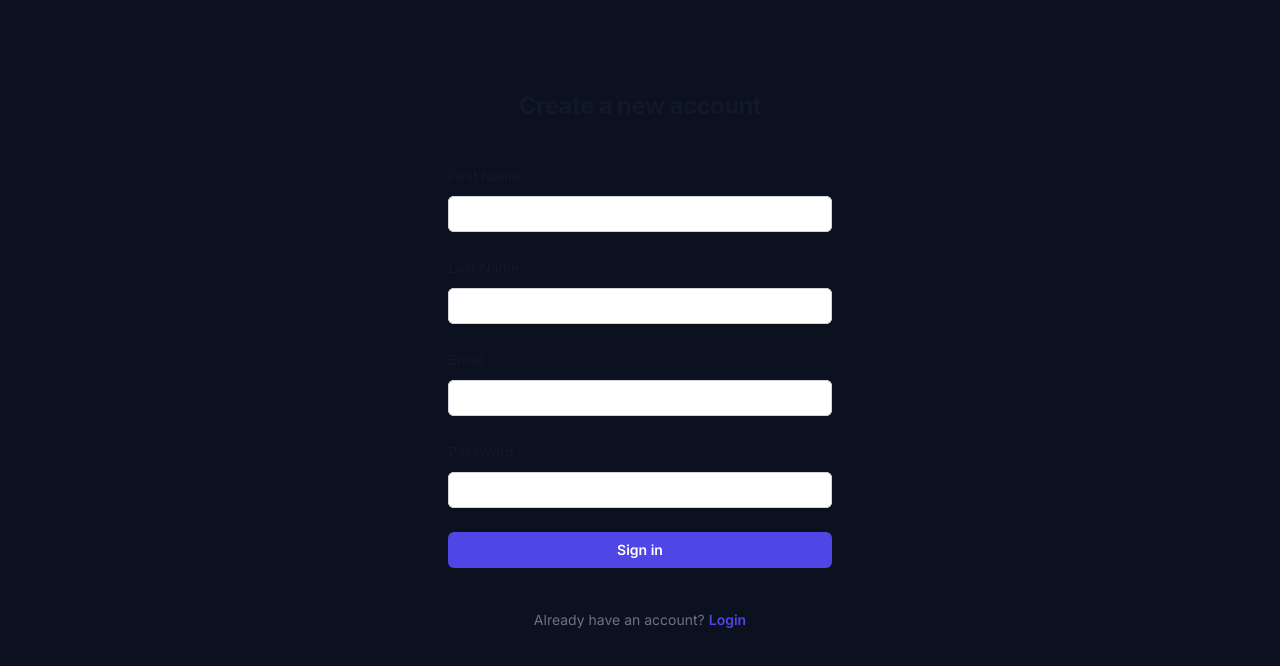
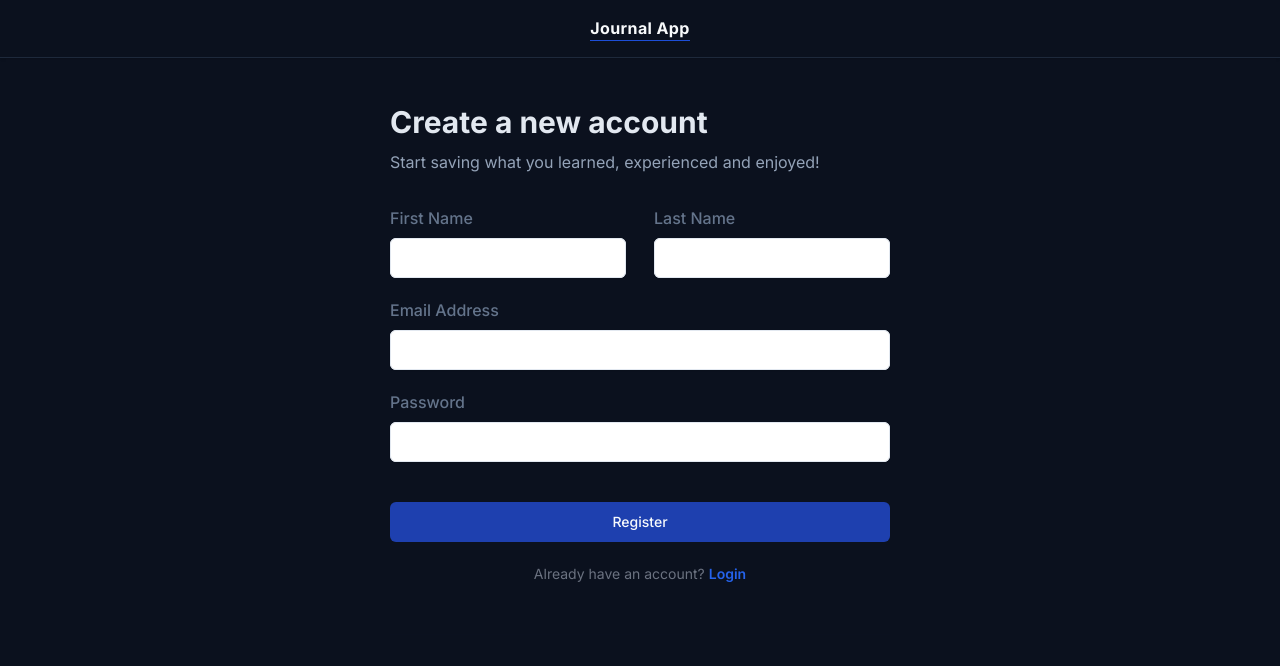
Before and after one commit to Aditya6101/journal-app, a Next.js app: page /register in a window 1280 px wide. Shown: the top 666 px of the page. Built offline with nearby package versions, Linux system fonts and the light colour scheme; no server answers; what @workos-inc/node would draw is missing.

Commit message:
changes in layout and forms

```diff
--- a/src/app/layout.tsx
+++ b/src/app/layout.tsx
@@ -1,6 +1,7 @@
 import type { Metadata } from "next";
 import { Inter } from "next/font/google";
 import "./globals.css";
+import Header from "@/components/Header";
 
 const inter = Inter({ subsets: ["latin"] });
 
@@ -16,7 +17,12 @@ export default function RootLayout({
 }>) {
   return (
     <html lang="en">
-      <body className={`${inter.className} bg-[#0b111e]`}>{children}</body>
+      <body className={`${inter.className} bg-[#0b111e]`}>
+        <Header />
+        <main className="flex flex-col items-center justify-between max-w-4xl min-h-screen p-4 mx-auto">
+          {children}
+        </main>
+      </body>
     </html>
   );
 }
--- a/src/app/login/page.tsx
+++ b/src/app/login/page.tsx
@@ -1,4 +1,6 @@
 import { getJwtSecretKey, workos } from "@/auth";
+import { Button } from "@/components/ui/button";
+import { Input } from "@/components/ui/input";
 import assert from "assert";
 import { SignJWT } from "jose";
 import { cookies } from "next/headers";
@@ -40,75 +42,113 @@ async function login(formData: FormData) {
 
 export default function Login() {
   return (
-    <div className="flex min-h-full flex-1 flex-col justify-center px-6 py-12 lg:px-8">
-      <div className="sm:mx-auto sm:w-full sm:max-w-sm">
-        <h2 className="mt-10 text-center text-2xl font-bold leading-9 tracking-tight text-gray-900">
+    <form
+      action={login}
+      className="flex flex-col items-center justify-center w-full pt-8"
+    >
+      <div className="space-y-12">
+        <div className="border-b border-gray-900/10 pb-12 min-w-[500px]">
+          <h2 className="text-3xl font-bold leading-8 text-slate-200">
             Log in to your account
           </h2>
-      </div>
+          <p className="mt-3 text-base leading-6 text-slate-400">
+            Start saving what you learned, experienced and enjoyed!
+          </p>
 
-      <div className="mt-10 sm:mx-auto sm:w-full sm:max-w-sm">
-        <form className="space-y-6" action={login}>
-          <div>
+          <div className="mt-8">
+            <div className="mt-5">
               <label
                 htmlFor="email"
-              className="block text-sm font-medium leading-6 text-gray-900"
+                className="block text-base font-medium leading-6 text-slate-500"
               >
-              Email
+                Email Address
               </label>
-            <div className="mt-2">
-              <input
-                id="email"
-                name="email"
-                type="email"
-                required
-                className="block w-full rounded-md border-0 py-1.5 px-2 text-gray-900 shadow-sm ring-1 ring-inset ring-gray-300 placeholder:text-gray-400 focus:ring-2 focus:ring-inset focus:ring-indigo-600 sm:text-sm sm:leading-6"
-              />
+
+              <div className="flex w-full mt-2 rounded-md shadow-sm ring-1 ring-inset ring-gray-300 focus-within:ring-2 focus-within:ring-inset focus-within:ring-blue-600">
+                <Input type="email" name="email" id="email" />
               </div>
             </div>
 
-          <div>
-            <div className="flex items-center justify-between">
+            <div className="mt-5">
               <label
                 htmlFor="password"
-                className="block text-sm font-medium leading-6 text-gray-900"
+                className="block text-base font-medium leading-6 text-slate-500"
               >
                 Password
               </label>
-            </div>
 
-            <div className="mt-2">
-              <input
-                id="password"
-                name="password"
-                type="password"
-                autoComplete="current-password"
-                required
-                className="block w-full rounded-md border-0 py-1.5 px-2 text-gray-900 shadow-sm ring-1 ring-inset ring-gray-300 placeholder:text-gray-400 focus:ring-2 focus:ring-inset focus:ring-indigo-600 sm:text-sm sm:leading-6"
-              />
+              <div className="flex w-full mt-2 rounded-md shadow-sm ring-1 ring-inset ring-gray-300 focus-within:ring-2 focus-within:ring-inset focus-within:ring-blue-600">
+                <Input type="password" name="password" id="password" />
               </div>
             </div>
 
-          <div>
-            <button
-              type="submit"
-              className="flex w-full justify-center rounded-md bg-indigo-600 px-2 py-1.5 px-2 text-sm font-semibold leading-6 text-white shadow-sm hover:bg-indigo-500 focus-visible:outline focus-visible:outline-2 focus-visible:outline-offset-2 focus-visible:outline-indigo-600"
-            >
-              Log in
-            </button>
+            <div className="flex items-center justify-center w-full mt-10">
+              <Button type="submit" className="w-full bg-blue-800">
+                Login
+              </Button>
             </div>
-        </form>
 
-        <p className="mt-10 text-center text-sm text-gray-500">
+            <p className="mt-10 text-sm text-center text-gray-500">
               Don&apos;t have an account?{" "}
               <Link
                 href="/register"
-            className="font-semibold leading-6 text-indigo-600 hover:text-indigo-500"
+                className="font-semibold leading-6 text-blue-600 hover:text-blue-500"
               >
                 Create
               </Link>
             </p>
           </div>
         </div>
+      </div>
+    </form>
   );
 }
+
+// <div>
+//           <label
+//             htmlFor="email"
+//             className="block text-base font-medium leading-6 text-slate-500"
+//           >
+//             Email
+//           </label>
+//           <div className="mt-2">
+//             <input
+//               id="email"
+//               name="email"
+//               type="email"
+//               required
+//               className="block w-full rounded-md border-0 py-1.5 px-2 text-gray-900 shadow-sm ring-1 ring-inset ring-gray-300 placeholder:text-gray-400 focus:ring-2 focus:ring-inset focus:ring-blue-600 sm:text-sm sm:leading-6"
+//             />
+//           </div>
+//         </div>
+
+//         <div>
+//           <div className="flex items-center justify-between">
+//             <label
+//               htmlFor="password"
+//               className="block text-base font-medium leading-6 text-slate-500"
+//             >
+//               Password
+//             </label>
+//           </div>
+
+//           <div className="mt-2">
+//             <input
+//               id="password"
+//               name="password"
+//               type="password"
+//               autoComplete="current-password"
+//               required
+//               className="block w-full rounded-md border-0 py-1.5 px-2 text-gray-900 shadow-sm ring-1 ring-inset ring-gray-300 placeholder:text-gray-400 focus:ring-2 focus:ring-inset focus:ring-blue-600 sm:text-sm sm:leading-6"
+//             />
+//           </div>
+//         </div>
+
+//         <div>
+//           <button
+//             type="submit"
+//             className="flex w-full justify-center rounded-md bg-blue-600 py-1.5 px-2 text-sm font-semibold leading-6 text-white shadow-sm hover:bg-blue-500 focus-visible:outline focus-visible:outline-2 focus-visible:outline-offset-2 focus-visible:outline-blue-600"
+//           >
+//             Log in
+//           </button>
+//         </div>
--- a/src/app/register/page.tsx
+++ b/src/app/register/page.tsx
@@ -1,4 +1,6 @@
 import { getJwtSecretKey, workos } from "@/auth";
+import { Button } from "@/components/ui/button";
+import { Input } from "@/components/ui/input";
 import { prisma } from "@/db";
 import assert from "assert";
 import { SignJWT } from "jose";
@@ -53,111 +55,90 @@ async function register(formData: FormData) {
 
 export default function Register() {
   return (
-    <div className="flex min-h-full flex-1 flex-col justify-center px-6 py-12 lg:px-8">
-      <div className="sm:mx-auto sm:w-full sm:max-w-sm">
-        <h2 className="mt-10 text-center text-2xl font-bold leading-9 tracking-tight text-gray-900">
+    <form
+      action={register}
+      className="flex flex-col items-center justify-center w-full pt-8"
+    >
+      <div className="space-y-12">
+        <div className="border-b border-gray-900/10 pb-12 min-w-[500px]">
+          <h2 className="text-3xl font-bold leading-8 text-slate-200">
             Create a new account
           </h2>
-      </div>
+          <p className="mt-3 text-base leading-6 text-slate-400">
+            Start saving what you learned, experienced and enjoyed!
+          </p>
 
-      <div className="mt-10 sm:mx-auto sm:w-full sm:max-w-sm">
-        <form className="space-y-6" action={register}>
+          <div className="mt-8">
+            <div className="mt-5 flex items-center justify-between">
               <div>
                 <label
                   htmlFor="firstName"
-              className="block text-sm font-medium leading-6 text-gray-900"
+                  className="block text-base font-medium leading-6 text-slate-500"
                 >
                   First Name
                 </label>
-            <div className="mt-2">
-              <input
-                id="firstName"
-                name="firstName"
-                type="firstName"
-                required
-                className="block w-full rounded-md border-0 py-1.5 px-2 text-gray-900 shadow-sm ring-1 ring-inset ring-gray-300 placeholder:text-gray-400 focus:ring-2 focus:ring-inset focus:ring-indigo-600 sm:text-sm sm:leading-6"
-              />
+                <div className="flex w-full mt-2 rounded-md shadow-sm ring-1 ring-inset ring-gray-300 focus-within:ring-2 focus-within:ring-inset focus-within:ring-blue-600">
+                  <Input type="text" name="firstName" id="firstName" />
                 </div>
               </div>
 
               <div>
                 <label
                   htmlFor="lastName"
-              className="block text-sm font-medium leading-6 text-gray-900"
+                  className="block text-base font-medium leading-6 text-slate-500"
                 >
                   Last Name
                 </label>
-            <div className="mt-2">
-              <input
-                id="lastName"
-                name="lastName"
-                type="lastName"
-                required
-                className="block w-full rounded-md border-0 py-1.5 px-2 text-gray-900 shadow-sm ring-1 ring-inset ring-gray-300 placeholder:text-gray-400 focus:ring-2 focus:ring-inset focus:ring-indigo-600 sm:text-sm sm:leading-6"
-              />
+                <div className="flex w-full mt-2 rounded-md shadow-sm ring-1 ring-inset ring-gray-300 focus-within:ring-2 focus-within:ring-inset focus-within:ring-blue-600">
+                  <Input type="text" name="lastName" id="lastName" />
+                </div>
               </div>
             </div>
 
-          <div>
+            <div className="mt-5">
               <label
                 htmlFor="email"
-              className="block text-sm font-medium leading-6 text-gray-900"
+                className="block text-base font-medium leading-6 text-slate-500"
               >
-              Email
+                Email Address
               </label>
-            <div className="mt-2">
-              <input
-                id="email"
-                name="email"
-                type="email"
-                required
-                className="block w-full rounded-md border-0 py-1.5 px-2 text-gray-900 shadow-sm ring-1 ring-inset ring-gray-300 placeholder:text-gray-400 focus:ring-2 focus:ring-inset focus:ring-indigo-600 sm:text-sm sm:leading-6"
-              />
+
+              <div className="flex w-full mt-2 rounded-md shadow-sm ring-1 ring-inset ring-gray-300 focus-within:ring-2 focus-within:ring-inset focus-within:ring-blue-600">
+                <Input type="email" name="email" id="email" />
               </div>
             </div>
 
-          <div>
-            <div className="flex items-center justify-between">
+            <div className="mt-5">
               <label
                 htmlFor="password"
-                className="block text-sm font-medium leading-6 text-gray-900"
+                className="block text-base font-medium leading-6 text-slate-500"
               >
                 Password
               </label>
-            </div>
 
-            <div className="mt-2">
-              <input
-                id="password"
-                name="password"
-                type="password"
-                autoComplete="current-password"
-                required
-                className="block w-full rounded-md border-0 py-1.5 px-2 text-gray-900 shadow-sm ring-1 ring-inset ring-gray-300 placeholder:text-gray-400 focus:ring-2 focus:ring-inset focus:ring-indigo-600 sm:text-sm sm:leading-6"
-              />
+              <div className="flex w-full mt-2 rounded-md shadow-sm ring-1 ring-inset ring-gray-300 focus-within:ring-2 focus-within:ring-inset focus-within:ring-blue-600">
+                <Input type="password" name="password" id="password" />
               </div>
             </div>
 
-          <div>
-            <button
-              type="submit"
-              className="flex w-full justify-center rounded-md bg-indigo-600 px-2 py-1.5 px-2 text-sm font-semibold leading-6 text-white shadow-sm hover:bg-indigo-500 focus-visible:outline focus-visible:outline-2 focus-visible:outline-offset-2 focus-visible:outline-indigo-600"
-            >
-              Sign in
-            </button>
+            <div className="flex items-center justify-center w-full mt-10">
+              <Button type="submit" className="w-full bg-blue-800">
+                Register
+              </Button>
             </div>
-        </form>
 
-        <p className="mt-10 text-center text-sm text-gray-500">
+            <p className="mt-5 text-sm text-center text-gray-500">
               Already have an account?{" "}
               <Link
                 href="/login"
-            className="font-semibold leading-6 text-indigo-600 hover:text-indigo-500"
+                className="font-semibold leading-6 text-blue-600 hover:text-blue-500"
               >
                 Login
               </Link>
             </p>
           </div>
         </div>
+      </div>
+    </form>
   );
 }
--- a/src/components/CreateEntry.tsx
+++ b/src/components/CreateEntry.tsx
@@ -2,19 +2,18 @@ import { getUser } from "@/auth";
 import { prisma } from "@/db";
 import { Category } from "@prisma/client";
 import assert from "assert";
-import { redirect } from "next/navigation";
+import { revalidatePath } from "next/cache";
+import { Button } from "./ui/button";
 import { Input } from "./ui/input";
-import { Textarea } from "./ui/textarea";
 import {
   Select,
   SelectContent,
   SelectGroup,
   SelectItem,
-  SelectLabel,
   SelectTrigger,
   SelectValue,
 } from "./ui/select";
-import { Button } from "./ui/button";
+import { Textarea } from "./ui/textarea";
 
 async function createEntry(formData: FormData) {
   "use server";
@@ -36,7 +35,7 @@ async function createEntry(formData: FormData) {
 
   if (!user || !isAuthenticated) throw new Error("User not found");
 
-  let { firstName, id } = user;
+  let { firstName, email } = user;
 
   firstName = firstName || "";
 
@@ -47,19 +46,18 @@ async function createEntry(formData: FormData) {
       category,
       user: {
         connect: {
-          id,
+          email,
         },
       },
     },
   });
 
-  return redirect("/");
+  return revalidatePath("/");
 }
 
 export default function Create() {
   return (
-    <main className="flex min-h-screen flex-col items-center justify-between p-12">
-      <form action={createEntry}>
+    <form action={createEntry} className="w-full pt-8">
       <div className="space-y-12">
         <div className="border-b border-gray-900/10 pb-12 min-w-[500px]">
           <h2 className="text-2xl font-bold leading-8 text-slate-200">
@@ -69,41 +67,7 @@ export default function Create() {
             Share what you learned, experienced and enjoyed!
           </p>
 
-            <div className="mt-10 grid grid-cols-1 gap-x-6 gap-y-8 sm:grid-cols-6">
-              <div className="sm:col-span-4">
-                <label
-                  htmlFor="title"
-                  className="block text-base font-medium leading-6 text-slate-500"
-                >
-                  Title
-                </label>
-                <div className="mt-2">
-                  <div className="flex rounded-md shadow-sm ring-1 ring-inset ring-gray-300 focus-within:ring-2 focus-within:ring-inset focus-within:ring-indigo-600 sm:max-w-md">
-                    <Input
-                      type="text"
-                      name="title"
-                      id="title"
-                      placeholder="A nice title..."
-                    />
-                  </div>
-                </div>
-              </div>
-
-              <div className="col-span-full">
-                <label
-                  htmlFor="body"
-                  className="block text-base font-medium leading-6 text-slate-500"
-                >
-                  Description
-                </label>
-                <div className="mt-2">
-                  <Textarea id="body" name="body" rows={3} defaultValue={""} />
-                </div>
-                <p className="mt-3 text-sm leading-6 text-slate-600">
-                  Write a few sentences about how it went
-                </p>
-              </div>
-
+          <div className="grid grid-cols-1 mt-10 gap-x-6 gap-y-8 sm:grid-cols-6">
             <div className="sm:col-span-3">
               <label
                 htmlFor="category"
@@ -127,11 +91,40 @@ export default function Create() {
                 </Select>
               </div>
             </div>
+
+            <div className="sm:col-span-4">
+              <label
+                htmlFor="title"
+                className="block text-base font-medium leading-6 text-slate-500"
+              >
+                Title
+              </label>
+              <div className="mt-2">
+                <div className="flex rounded-md shadow-sm ring-1 ring-inset ring-gray-300 focus-within:ring-2 focus-within:ring-inset focus-within:ring-indigo-600 sm:max-w-md">
+                  <Input type="text" name="title" id="title" />
                 </div>
               </div>
             </div>
 
-        <div className="mt-6 flex items-center justify-end gap-x-6">
+            <div className="col-span-full">
+              <label
+                htmlFor="body"
+                className="block text-base font-medium leading-6 text-slate-500"
+              >
+                Description
+              </label>
+              <div className="mt-2">
+                <Textarea id="body" name="body" rows={5} />
+              </div>
+              <p className="mt-3 text-sm leading-6 text-slate-500">
+                Write a few sentences about how was it
+              </p>
+            </div>
+          </div>
+        </div>
+      </div>
+
+      <div className="flex items-center justify-end mt-6 gap-x-6">
         <Button type="submit" className="bg-blue-900">
           Save
         </Button>
@@ -140,6 +133,5 @@ export default function Create() {
         </Button>
       </div>
     </form>
-    </main>
   );
 }
--- /dev/null
+++ b/src/components/Header.tsx
@@ -0,0 +1,31 @@
+import { clearCookie, getUser } from "@/auth";
+import { Button } from "./ui/button";
+
+export default async function Header() {
+  const { isAuthenticated } = await getUser();
+
+  return (
+    <header
+      className={`flex items-center p-4 shadow border-b border-b-slate-800 ${
+        isAuthenticated ? "justify-between" : "justify-center"
+      }`}
+    >
+      <span className="text-base font-bold tracking-wide border-b text-slate-50 border-b-blue-700">
+        Journal App
+      </span>
+
+      {isAuthenticated ? (
+        <form
+          action={async () => {
+            "use server";
+            await clearCookie();
+          }}
+        >
+          <Button type="submit" className="bg-blue-900">
+            Logout
+          </Button>
+        </form>
+      ) : null}
+    </header>
+  );
+}
```
Also changed, not shown: src/app/page.tsx (+21 -15 lines). Lines whose indentation alone changed are shown as unchanged.
